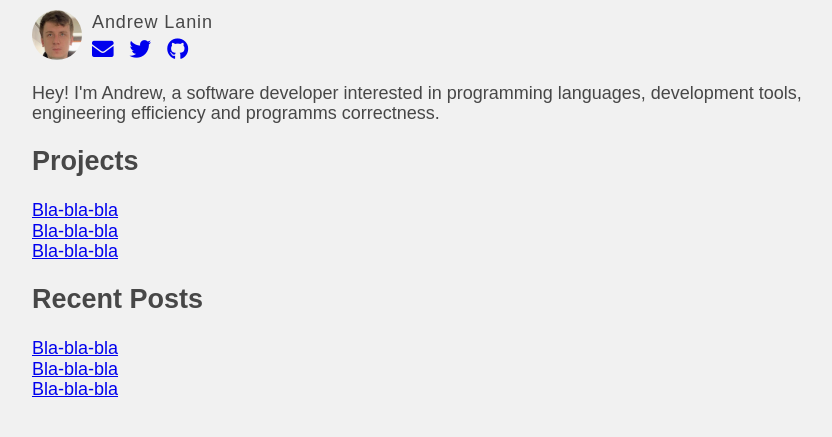
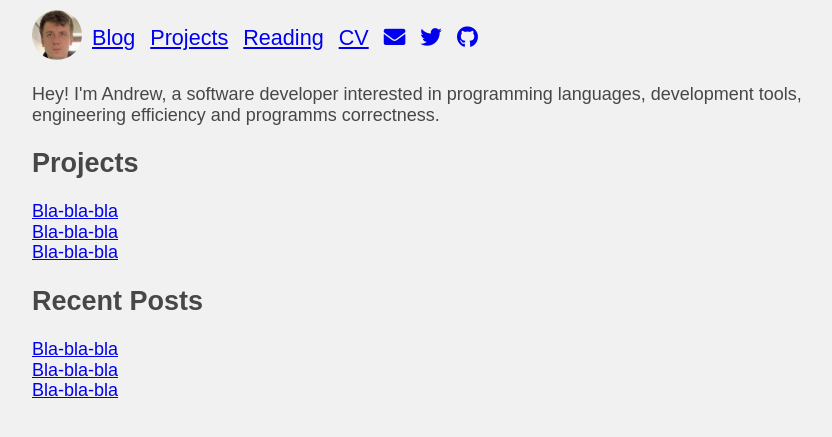
Before and after one commit to andrewlanin/lanin.dev, a Jekyll site: the page built from index.html, in a window 1280 px wide. Shown: the top 437 px of the page, without its empty margins (188-1020 px from the left). Built offline with Jekyll 4.4.1, drawn with Linux system fonts in a browser that asks for light colours; nearby versions of some CDN libraries.

Commit message:
Rework navigation block

```diff
--- a/_includes/base.css
+++ b/_includes/base.css
@@ -16,6 +16,8 @@ nav {
     display: flex;
     flex-direction: row;
     align-items: center;
+
+    font-size: 120%;
 }
 
 nav .avatar {
@@ -24,15 +26,12 @@ nav .avatar {
     margin-right: 10px;
 }
 
-nav .name {
-    margin-bottom: 5px;
-    letter-spacing: 0.05em;
-}
-
 nav .links {
-    font-size: 120%;
+    display: flex;
+    flex-direction: row;
+    flex-wrap: wrap;
 }
 
 nav .link {
-    margin-right: 10px;
+    margin-right: 15px;
 }
--- a/_layouts/base.html
+++ b/_layouts/base.html
@@ -12,13 +12,14 @@
 <body>
     <nav>
         <a href="/"><img class="avatar" src="/assets/avatar.jpg" /></a>
-        <div>
-            <div class="name">Andrew Lanin</div>
-            <div class="links">
-                <a class="link" href="mailto:andrew@lanin.dev"><i class="fas fa-envelope"></i></a>
-                <a class="link" href="https://twitter.com/lanindev"><i class="fab fa-twitter"></i></a>
-                <a class="link" href="https://github.com/lanindev"><i class="fab fa-github"></i></i></a>
-            </div>
+        <div class="links">
+            <a class="link" href="#">Blog</a>
+            <a class="link" href="#">Projects</a>
+            <a class="link" href="#">Reading</a>
+            <a class="link" href="#">CV</a>
+            <a class="link" href="mailto:andrew@lanin.dev"><i class="fas fa-envelope"></i></a>
+            <a class="link" href="https://twitter.com/lanindev"><i class="fab fa-twitter"></i></a>
+            <a class="link" href="https://github.com/lanindev"><i class="fab fa-github"></i></a>
         </div>
     </nav>
     {{ content }}
```
Also changed, not shown: 1 other file.
